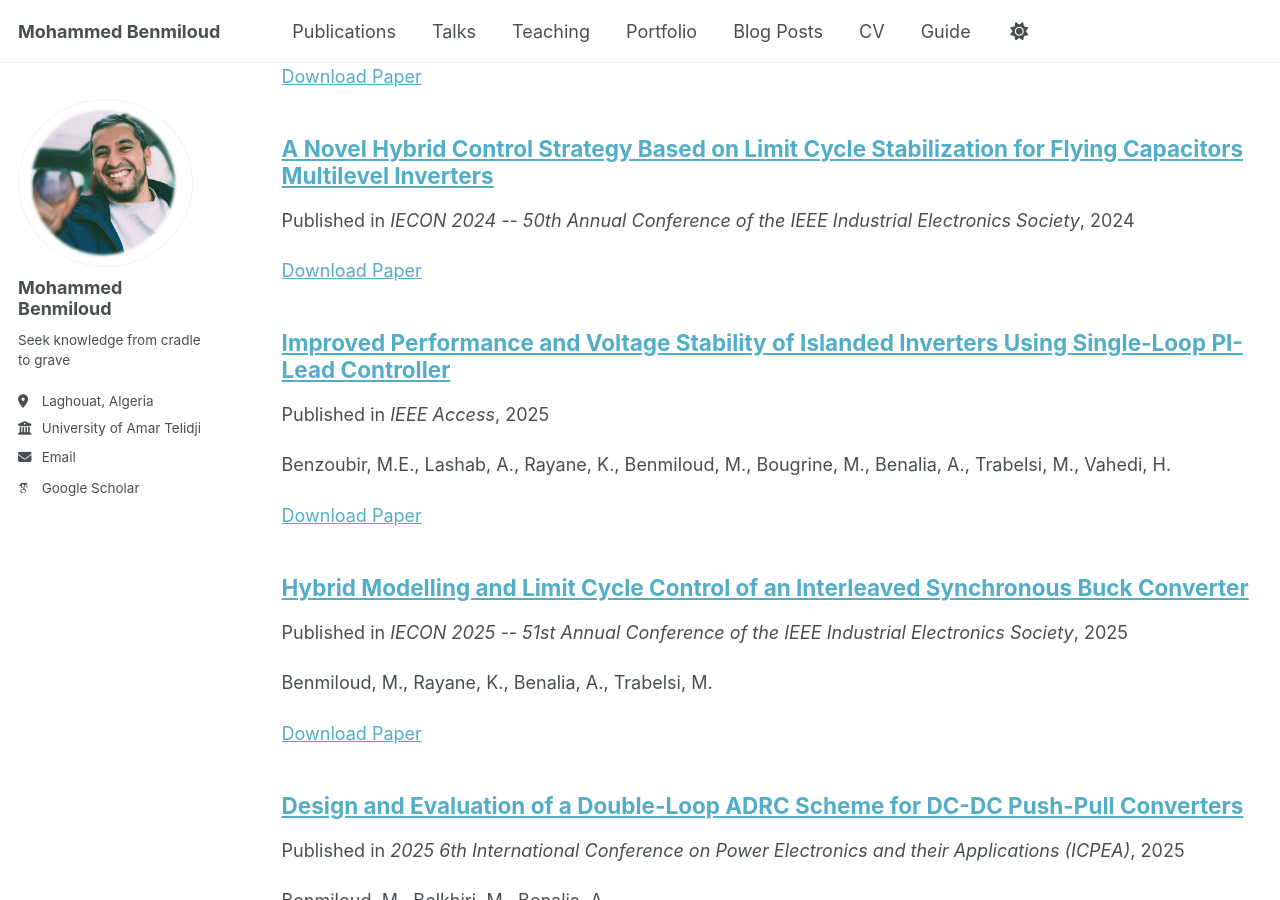
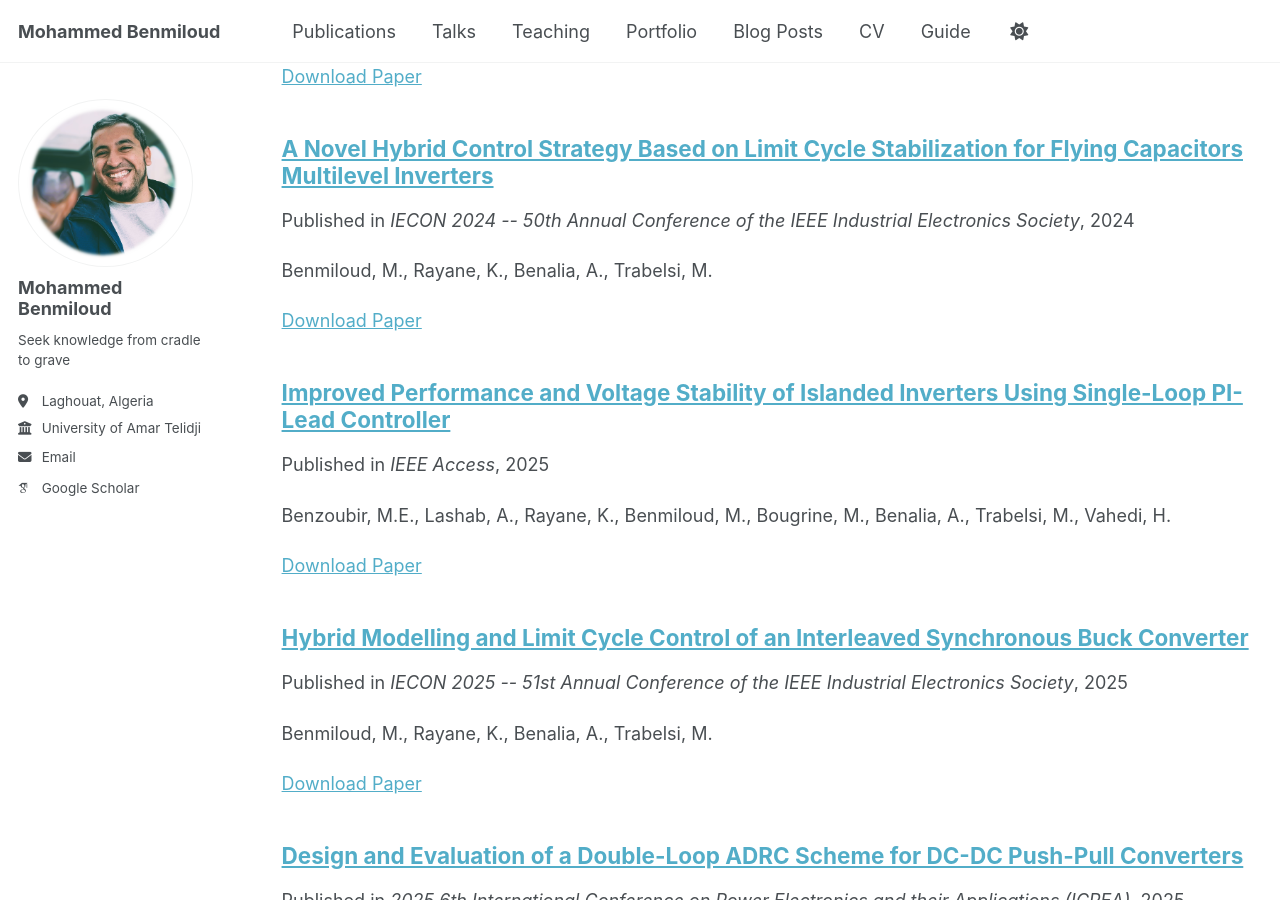
Before and after one commit to medbenmiloud/medbenmiloud.github.io, a Jekyll site: the page built from _pages/collection-archive.html, in a window 1280 px wide and 900 px high, scrolled down 2637 px. Built offline with Jekyll 4.4.1, drawn with Linux system fonts in a browser that asks for light colours; some web fonts are replaced; a script bundle is joined from its source files by our own code; library files that are not in the unit come from our copies.

Commit message:
Update 2024-02-01-novel-hybrid-flying-capacitors.md

```diff
--- a/_publications/2024-02-01-novel-hybrid-flying-capacitors.md
+++ b/_publications/2024-02-01-novel-hybrid-flying-capacitors.md
@@ -8,6 +8,7 @@ venue: 'IECON 2024 -- 50th Annual Conference of the IEEE Industrial Electronics
 pages: '1--6'
 featured: true
 paperurl: 'https://ieeexplore.ieee.org/document/10905174'
+excerpt: 'Benmiloud, M., Rayane, K., Benalia, A., Trabelsi, M.'
 header:
   teaser: "HalfBridge.png"
 ---
```
